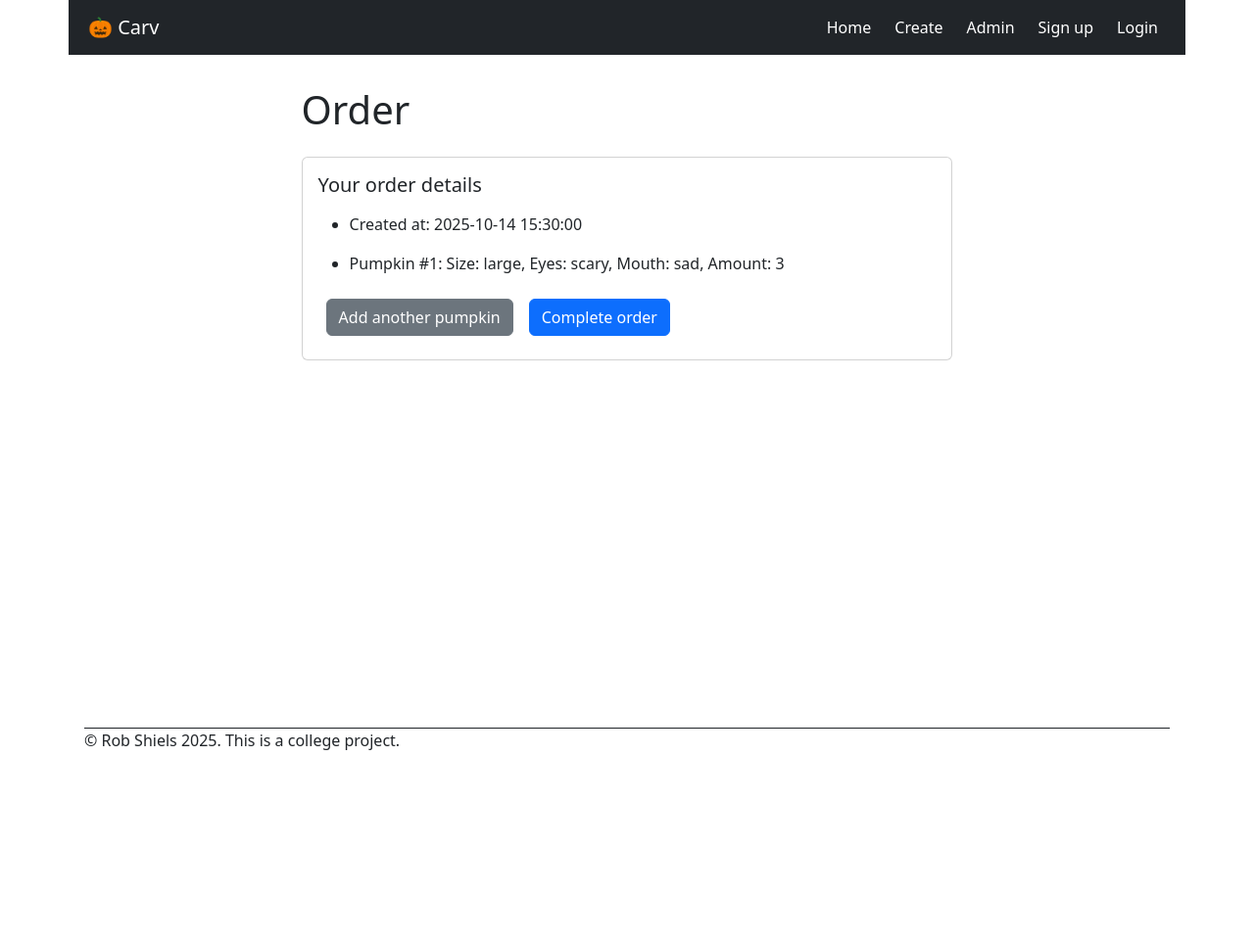
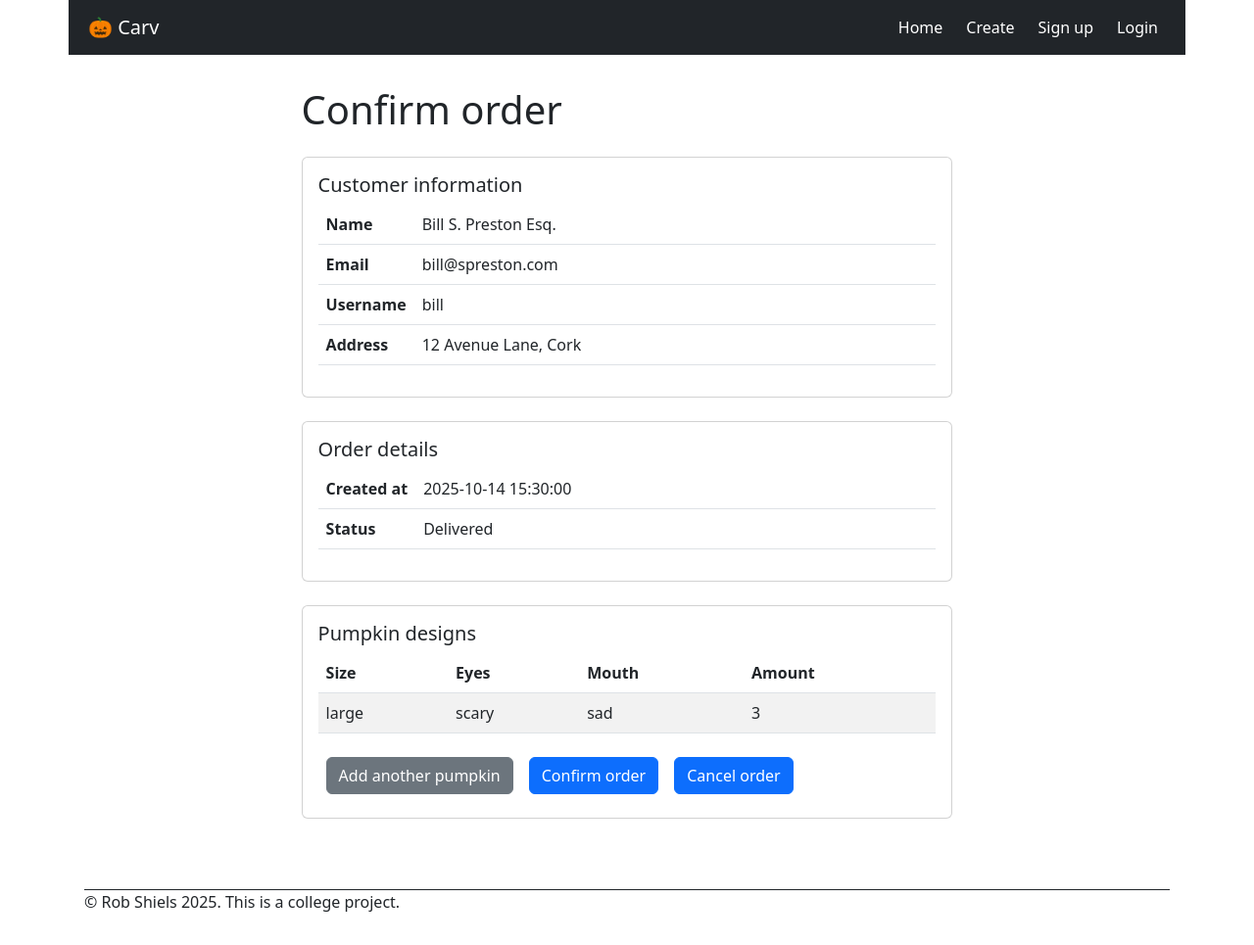
Before and after one commit to shielsr/assignment-04, a Flask app: page /order/1 in a window 1280 px wide. Shown: the whole page at 98% size. Before the commit the page ends 766 px from the top, so only its background shows below. Run offline with Flask 3, Linux system fonts and the light colour scheme; some libraries are stand-ins or nearby versions.

Commit message:
Update and Delete db fuctions added. Also tidied up HTML

```diff
--- a/app.py
+++ b/app.py
@@ -5,11 +5,14 @@ from flask_login import (
     login_user,
     logout_user,
     login_required,
-    current_user,
+    current_user
 )
 from flask_bcrypt import Bcrypt
 
-from models import *
+from datetime import datetime, timezone
+
+from models import Order, PumpkinDesign, User, db
+
 
 
 
@@ -38,11 +41,12 @@ with app.app_context():
 
 @app.route('/')
 def index():
-    # Render the home page
+    """ Render the homepage """
     return render_template('index.html')
 
 @app.route('/signup', methods=["GET", "POST"])
 def signup():
+    """ Create the signup page and post a new user to the db """
     if request.method == "GET":
         return render_template('signup.html')
     elif request.method == "POST":
@@ -57,9 +61,6 @@ def signup():
             address=request.form["address"]
         )
 
-
-
-
         db.session.add(user)
         db.session.commit()
         return redirect(url_for('login'))
@@ -67,6 +68,7 @@ def signup():
 
 @app.route('/login', methods=["GET", "POST"])
 def login():
+    """ Login page with password hashing """
     if request.method == "GET":
         return render_template("login.html")
     elif request.method == "POST":
@@ -78,7 +80,7 @@ def login():
         if bcrypt.check_password_hash(user.password, password):
             login_user(user)
             if current_user.role == 'admin':
-               return redirect(url_for('admin')) # A special page for admins
+               return redirect(url_for('admin_page')) # A special page for admins
             else:
                 return redirect(url_for('index'))
         else:
@@ -93,19 +95,19 @@ def logout():
 @app.route('/create')
 @login_required
 def create_pumpkin_page():
-    # Render the 'Create' page
-
     return render_template('create.html')
 
 @app.route("/create/submit", methods=["POST"])
 def create_pumpkin_action():
-    # Action on submitting the form
+    """ Render """
     order = Order(
         # Generates a new order
+        customer_id=current_user.user_id,
+        status="Incomplete"
     )
     db.session.add(order)
     db.session.commit()
-
+    # Aware that it's better to use get() so I can include defaults
     pumpkin = PumpkinDesign(
         size=request.form["size"],
         eyes=request.form["eyes"],
@@ -144,21 +146,28 @@ def add_another_action(order_id):
 @app.route('/order/<int:order_id>', methods=["GET"])
 def order_submit(order_id):
     order = Order.query.get_or_404(order_id)
+    if order.status == "Confirmed":
+        return redirect(url_for("my_account"))
     return render_template('order.html', order=order)
 
 @app.route("/order/<int:order_id>", methods=["POST"])
 def order_action(order_id):
     order = Order.query.get_or_404(order_id)
-    order.status = "Order placed"
+    order.status = "Confirmed"
     db.session.commit()
     return redirect(url_for("order_thanks", order_id=order.order_id))
 
 
-@app.route('/order/thank-you/<int:order_id>', methods=["GET"])
+@app.route("/order/thank-you/<int:order_id>", methods=["GET"])
 def order_thanks(order_id):
     order = Order.query.get_or_404(order_id)
     return render_template('thanks.html', order=order)
 
+@app.route("/order/<int:order_id>/delete", methods=["POST"])
+def delete_order(order_id):
+    Order.query.filter(Order.order_id == order_id).delete()
+    db.session.commit()
+    return redirect(url_for("my_account"))
 
 @app.route("/admin")
 @login_required
@@ -166,13 +175,38 @@ def admin_page():
     orders = Order.query.order_by(Order.order_id).all()
     return render_template("admin.html", orders=orders)
 
+@app.route("/my-account")
+@login_required
+def my_account():
+    orders = Order.query.filter_by(customer_id=current_user.user_id).order_by(Order.order_id).all()
+    # return (f"{current_user.user_id}")
+    return render_template("my-account.html", orders=orders)
+
+@app.route('/update_status/<int:order_id>', methods=['POST'])
+def update_status(order_id):
+    new_status = request.form.get('status')
+    order = Order.query.get_or_404(order_id)
+    order.status = new_status
+    db.session.commit()
+    return redirect(request.referrer or url_for('orders'))
+
+
+
+
 
 # --- Seed defaults ---
 def seed_defaults():
     if not User.query.first():  # Only seed if empty
-        customer1 = User(username="bill", password="1234asdf", name="Bill S. Preston Esq.", email="bill@spreston.com", address="12 Avenue Lane, Cork", role="customer")
-        customer2 = User(username="ted", password="asdf1234", name="Ted 'Theodore' Logan", email="ted@theodorelogan.com", address="43A Road Street, Limerick", role="customer")
-        db.session.add_all([customer1, customer2])
+        customer1 = User(username="bill", password=bcrypt.generate_password_hash("bill"), name="Bill S. Preston Esq.", email="bill@spreston.com", address="12 Avenue Lane, Cork", role="customer")
+        customer2 = User(username="ted", password=bcrypt.generate_password_hash("ted"), name="Ted 'Theodore' Logan", email="ted@theodorelogan.com", address="43A Road Street, Limerick", role="customer")
+        admin1 = User(username="admin", password=bcrypt.generate_password_hash("admin"), name="Pat Carver", email="pat@carv.com", address="32 Street Road, Galway", role="admin")
+
+        db.session.add_all([customer1, customer2, admin1])
+        db.session.commit()
+
+    if not Order.query.first():  # Only seed if empty
+        order1 = Order(order_id=1, created_at=datetime(2025, 10, 14, 15, 30), status="Delivered", customer_id=1)
+        db.session.add_all([order1])
         db.session.commit()
 
     if not PumpkinDesign.query.first():  # Only seed if empty
@@ -180,14 +214,6 @@ def seed_defaults():
         db.session.add_all([design1])
         db.session.commit()
 
-
-
-    if not Order.query.first():  # Only seed if empty
-        order1 = Order(order_id=1, created_at=datetime(2025, 10, 14, 15, 30), status="Being carved")
-        db.session.add_all([order1])
-        db.session.commit()
-
-
 if __name__ == '__main__':
     with app.app_context():
         db.create_all()   # Create tables if not exist
--- a/static/css/style.css
+++ b/static/css/style.css
@@ -58,7 +58,11 @@ footer {
     display:flex;
 }
 
-
+.table td.hug,
+.table th.hug {
+  width: 1%;
+  white-space: nowrap;
+}
 
 
 /* --------------------- Desktop breakpoint --------------------- */
--- a/static/js/script.js
+++ b/static/js/script.js
@@ -13,3 +13,21 @@ document.addEventListener("DOMContentLoaded", function () {
     });
   });
 });
+
+
+document.addEventListener('DOMContentLoaded', () => {
+    // Get all selects with the class 'order-status'
+    const selects = document.querySelectorAll('select.order-status');
+
+    selects.forEach(select => {
+        const status = (select.getAttribute('data-status') || '').trim();
+        if (!status) return;
+
+        // Case-insensitive match
+        Array.from(select.options).forEach(option => {
+            if (option.value.toLowerCase() === status.toLowerCase()) {
+                option.selected = true;
+            }
+        });
+    });
+});
--- a/templates/base.html
+++ b/templates/base.html
@@ -48,15 +48,22 @@
             <li class="nav-item">
               <a class="nav-link active" href="{{ url_for('create_pumpkin_page') }}">Create</a>
             </li>
-            <li class="nav-item">
-              <a class="nav-link active" href="{{ url_for('admin_page') }}">Admin</a>
-            </li>
+
 
 
             {% if current_user.is_authenticated %}
             <li class="nav-item">
+              {% if current_user.role == 'admin' %}
+              <a class="nav-link active" href="{{ url_for('admin_page') }}">Admin</a>
+              {% else %}
+              <a class="nav-link active" href="{{ url_for('my_account') }}">My account</a>
+              {% endif %}
+            </li>
+
+            <li class="nav-item">
               <a class="nav-link active" href="{{ url_for('logout') }}">Logout</a>
             </li>
+
             {% else %}
             <li class="nav-item">
               <a class="nav-link active" href="{{ url_for('signup') }}">Sign up</a>
--- a/templates/create.html
+++ b/templates/create.html
@@ -8,7 +8,7 @@
 
 <div class="card">
     <div class="card-body">
-        <h5 class="card-title mb-3">Design your Carvd pumpkin</h5>
+        <h5 class="card-title mb-3">Design your pumpkin</h5>
 
 
         <form id="pumpkin-create-form" action="{{url_for('create_pumpkin_action')}}" method="post">
@@ -61,7 +61,7 @@
                     <label for="pumpkin-amount" class="form-label">
                         Amount of pumpkins (10 maximum):
                     </label>
-                    <input class="form-control" type="number" name="amount" placeholder="1" id="pumpkin-amount" min="1" max="10" step="1" inputmode="numeric">
+                    <input class="form-control" type="number" name="amount" placeholder="1" value="1" id="pumpkin-amount" min="1" max="10" step="1" inputmode="numeric">
                 </div>
             </div>
             <button type="submit" class="btn btn-primary m-2">Add to my order</button>
--- a/templates/order.html
+++ b/templates/order.html
@@ -1,4 +1,4 @@
-{% set title = "Order" %}
+{% set title = "Confirm order" %}
 {% extends "base.html" %}
 
 {% block main %}
@@ -6,31 +6,89 @@
 
 
 
-<div class="card">
+<div class="card mb-4">
     <div class="card-body">
-        <h5 class="card-title mb-3">Your order details</h5>
-
-        <ul>
-            <li>
-                Created at: {{ order.created_at }}
-            </li>
 
 
-        </ul>
+        <h5 class="card-title ">Customer information</h5>
+        <table class="table">
+            <tbody>
+                <tr>
+                    <th scope="row" class="hug">Name</th>
+                    <td>{{ order.customer.name }}</td>
+                </tr>
+                <tr>
+                    <th scope="row" class="hug">Email</th>
+                    <td>{{ order.customer.email }}</td>
+                </tr>
+                <tr>
+                    <th scope="row" class="hug">Username</th>
+                    <td>{{ order.customer.username }}</td>
+                </tr>
+                <tr>
+                    <th scope="row" class="hug">Address</th>
+                    <td>{{ order.customer.address }}</td>
+                </tr>
+            </tbody>
+        </table>
 
-        <ul>
-            {% for pumpkin in order.pumpkins %}
-            <li>
-                Pumpkin #{{ loop.index }}:
-                Size: {{ pumpkin.size }},
-                Eyes: {{ pumpkin.eyes }},
-                Mouth: {{ pumpkin.mouth }},
-                Amount: {{ pumpkin.amount }}
-            </li>
-            {% else %}
-            <li>No pumpkins found for this order.</li>
-            {% endfor %}
-        </ul>
+    </div>
+</div>
+
+<div class="card mb-4">
+    <div class="card-body">
+
+
+
+        <h5 class="card-title">Order details</h5>
+
+
+
+
+        <table class="table">
+            <tbody>
+                <tr>
+                    <th scope="row" class="hug">Created at</th>
+                    <td>{{ order.created_at }}</td>
+                </tr>
+                <tr>
+                    <th scope="row" class="hug">Status</th>
+                    <td>{{ order.status }}</td>
+                </tr>
+            </tbody>
+        </table>
+
+    </div>
+
+</div>
+
+<div class="card mb-4">
+    <div class="card-body">
+
+        <h5 class="card-title ">Pumpkin designs</h5>
+
+
+
+        <table class="table table-striped">
+            <thead>
+                <tr>
+                    <th>Size</th>
+                    <th>Eyes</th>
+                    <th>Mouth</th>
+                    <th>Amount</th>
+                </tr>
+            </thead>
+            <tbody>
+                {% for pumpkin in order.pumpkins %}
+                <tr>
+                    <td>{{ pumpkin.size }}</td>
+                    <td>{{ pumpkin.eyes }}</td>
+                    <td>{{ pumpkin.mouth }}</td>
+                    <td>{{ pumpkin.amount }}</td>
+                </tr>
+                {% endfor %}
+            </tbody>
+        </table>
 
         <div class="button-group-inline">
             <form id="add-another-pumpkin" action="{{url_for('add_another_pumpkin', order_id=order.order_id)}}"
@@ -38,7 +96,10 @@
                 <button type="submit" class="btn btn-secondary m-2">Add another pumpkin</button>
             </form>
             <form id="order-form" action="{{url_for('order_action', order_id=order.order_id)}}" method="post">
-                <button type="submit" class="btn btn-primary m-2">Complete order</button>
+                <button type="submit" class="btn btn-primary m-2">Confirm order</button>
+            </form>
+            <form id="order-form" action="{{url_for('delete_order', order_id=order.order_id)}}" method="post">
+                <button type="submit" class="btn btn-primary m-2">Cancel order</button>
             </form>
         </div>
     </div>
```
Also changed, not shown: documentation.md (+4 -0 lines), models.py (+17 -7 lines), templates/admin.html (+59 -5 lines), templates/index.html (+18 -11 lines), templates/login.html (+10 -6 lines), templates/my-account.html (added, +116 -0 lines), templates/thanks.html (+6 -18 lines), instance/db.sqlite3, 1 other file.
